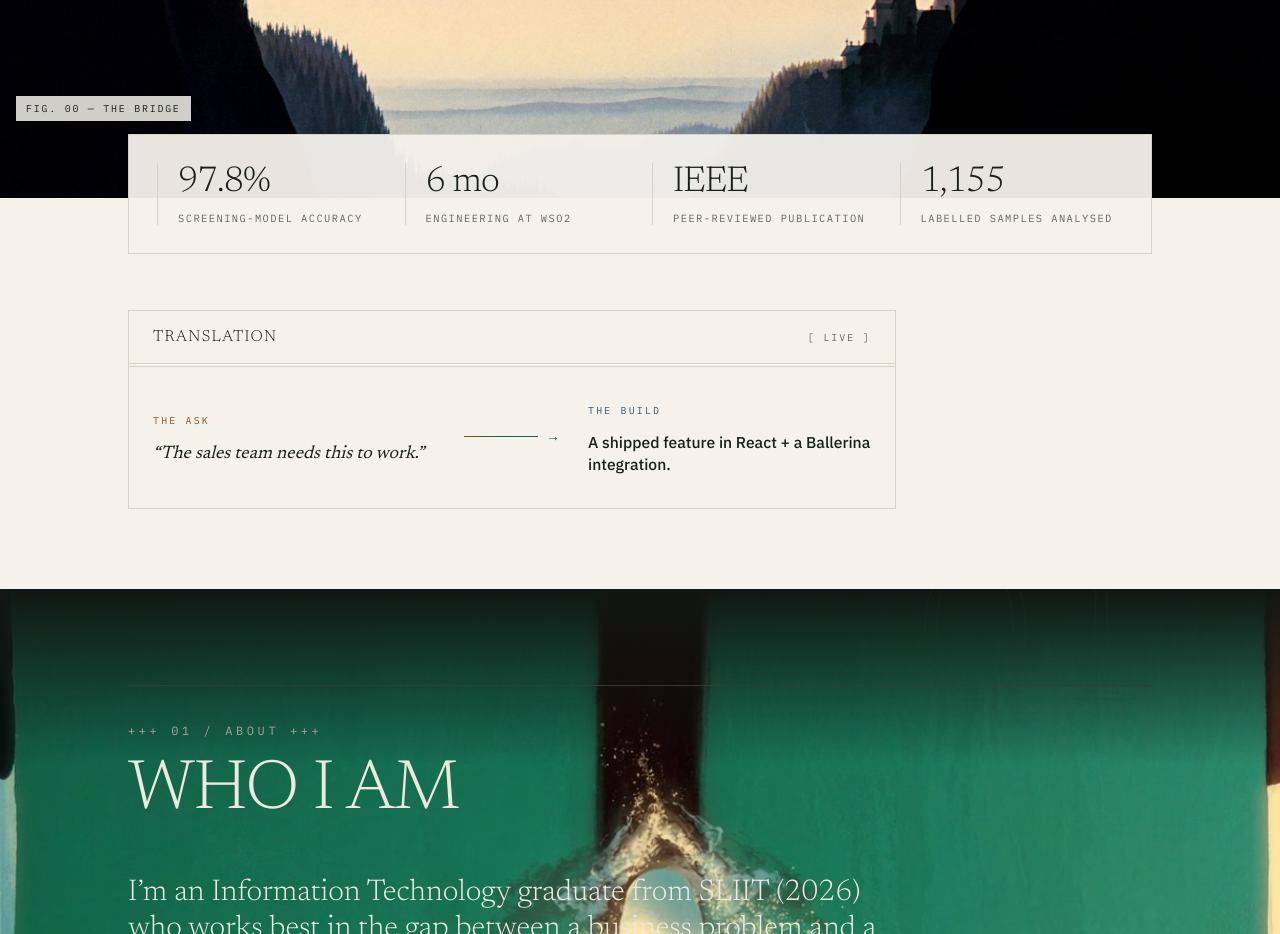
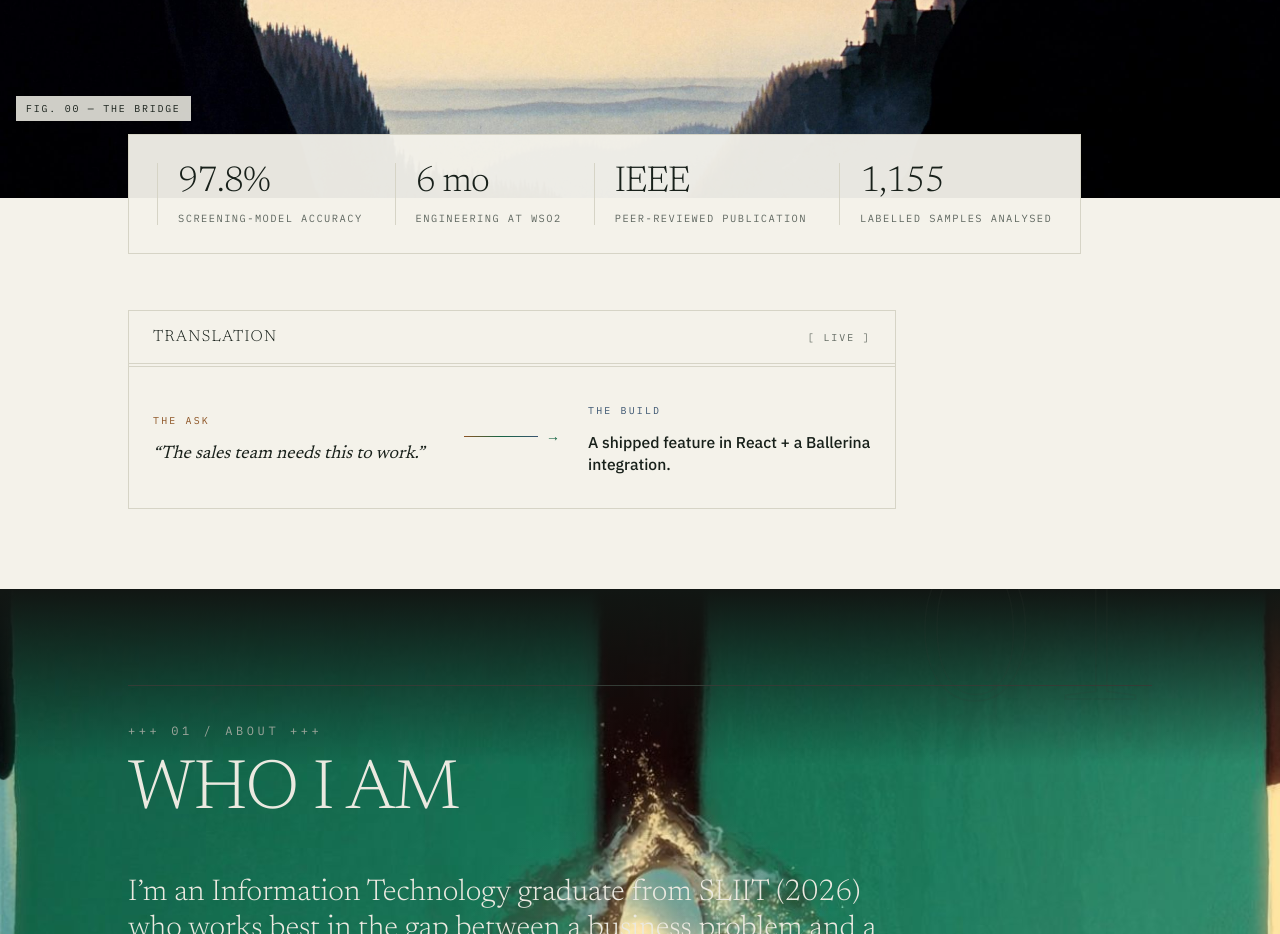
Before and after one commit to senudidinaya/senudi-portfolio, a Next.js app: page / in a window 1280 px wide. Shown: the part 1440-2374 px from the top of the page. Built offline with nearby package versions, Linux system fonts and the light colour scheme; no server answers; the database is empty.

Commit message:
Make hero metrics card shrink-wrap to its content

```diff
--- a/src/components/hero/HeroMetrics.tsx
+++ b/src/components/hero/HeroMetrics.tsx
@@ -22,7 +22,7 @@ export function HeroMetrics({ metrics }: { metrics: Metric[] }) {
   return (
     <motion.dl
       key={gated ? "gated" : "ssr"}
-      className="grid grid-cols-2 gap-x-6 gap-y-8 border border-line bg-bg/95 px-5 py-6 sm:grid-cols-4 sm:px-7 sm:py-7"
+      className="flex w-fit max-w-full flex-wrap gap-x-8 gap-y-8 border border-line bg-bg/95 px-5 py-6 sm:px-7 sm:py-7"
       initial={gated ? "hidden" : false}
       variants={{ hidden: {}, visible: { transition: { staggerChildren: 0.09 } } }}
       {...(!gated || introDone ? { whileInView: "visible" as const, viewport: { once: true, amount: 0.25 } } : {})}
```
